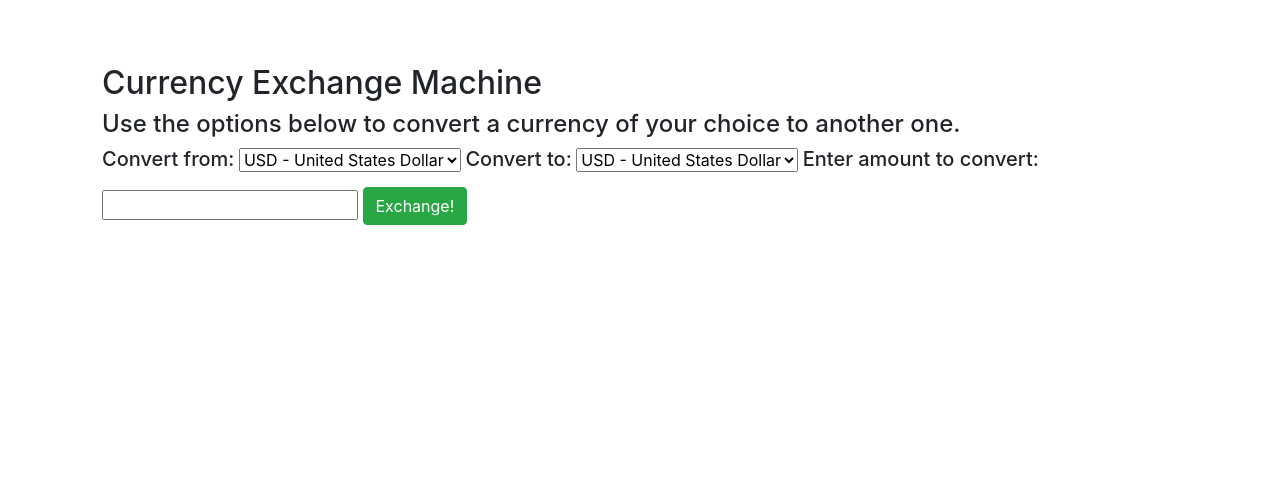
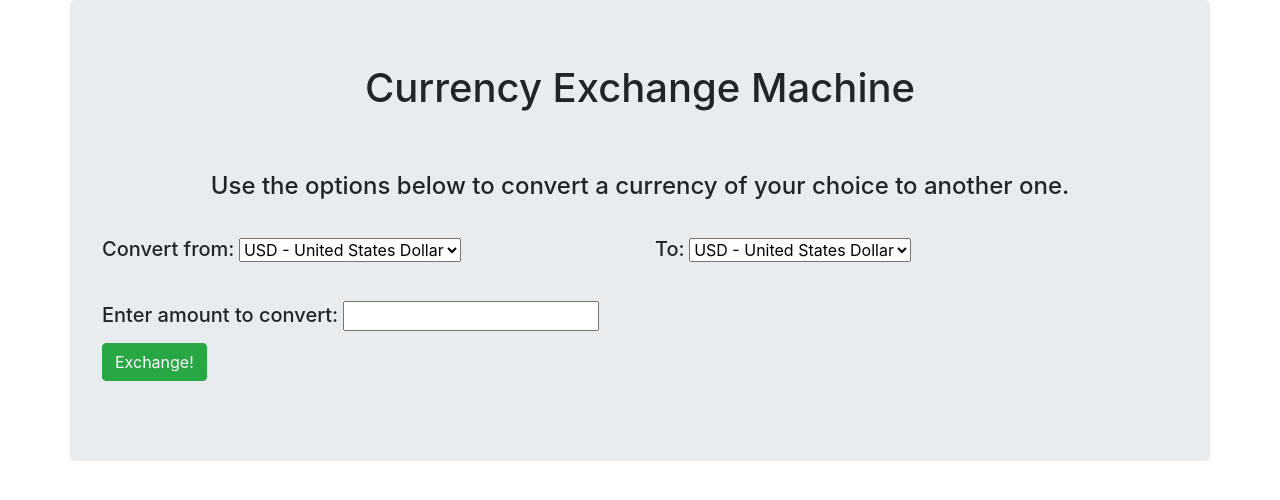
Before and after one commit to beads89/currency-project, a website built with webpack: page src/index.html in a window 1280 px wide. Built offline with nearby package versions, Linux system fonts and the light colour scheme.

Commit message:
add styling to space out text blocks

```diff
--- a/src/css/styles.css
+++ b/src/css/styles.css
@@ -1,3 +1,11 @@
-.jumbotron {
+/* .jumbotron {
   background-color: white;
+} */
+
+.center {
+  text-align: center;
 }
+
+.spaceout {
+  margin-bottom: 1.5em;
+}
--- a/src/index.html
+++ b/src/index.html
@@ -5,10 +5,14 @@
   <title>Currency Exchange</title>
 </head>
 <body>
-  <div class="container jumbotron pad">
-    <h2>Currency Exchange Machine</h2>
-    <h4>Use the options below to convert a currency of your choice to another one.</h4>
+  <div class="container jumbotron">
+    <div class="center">
+      <h1 class="spaceout">Currency Exchange Machine</h1>
+      <h4 class="spaceout">Use the options below to convert a currency of your choice to another one.</h4>
+    </div>
     <form id="exchange">
+      <div class="row spaceout">
+        <div class="col-6">
           <label for="currencyFrom"><h5>Convert from:</h5></label>
           <select name="currencyFrom" id="currencyFrom">
             <option value="USD">USD - United States Dollar</option>
@@ -19,7 +23,9 @@
             <option value="PHP">PHP - Phillipine Peso</option>
             <option value="NZD">NZD - New Zealand Dollar</option>
           </select>
-      <label for="currencyTo"><h5>Convert to:</h5></label>
+        </div>
+        <div class="col-4">
+          <label for="currencyTo"><h5>To:</h5></label>
           <select name="currencyTo" id="currencyTo">
             <option value="USD">USD - United States Dollar</option>
             <option value="EUR">EUR - Euro</option>
@@ -29,9 +35,13 @@
             <option value="PHP">PHP - Phillipine Peso</option>
             <option value="NZD">NZD - New Zealand Dollar</option>
           </select>
+        </div>
+      </div>
       <label for="currencyAmount"><h5>Enter amount to convert:</h5></label>
       <input type="number" step="0.01" name="currencyAmount" id="currencyAmount">
+      <div class="form-group">
         <button class="btn btn-success" type="submit">Exchange!</button>
+      </div>
     </form>
     <p id="currencyOutput"></p>
     <p id="error"></p>
```
Lines whose indentation alone changed are shown as unchanged.
